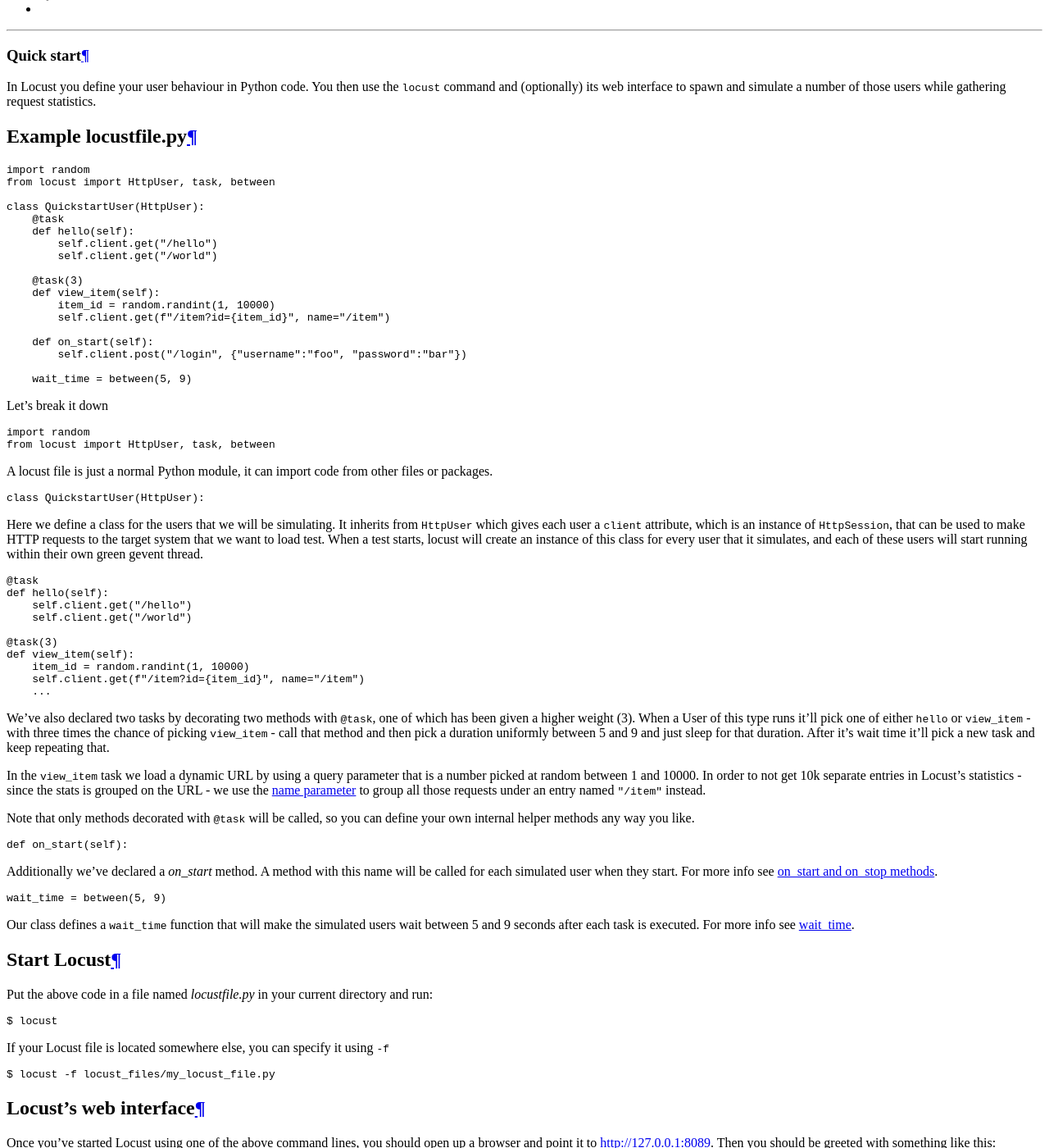
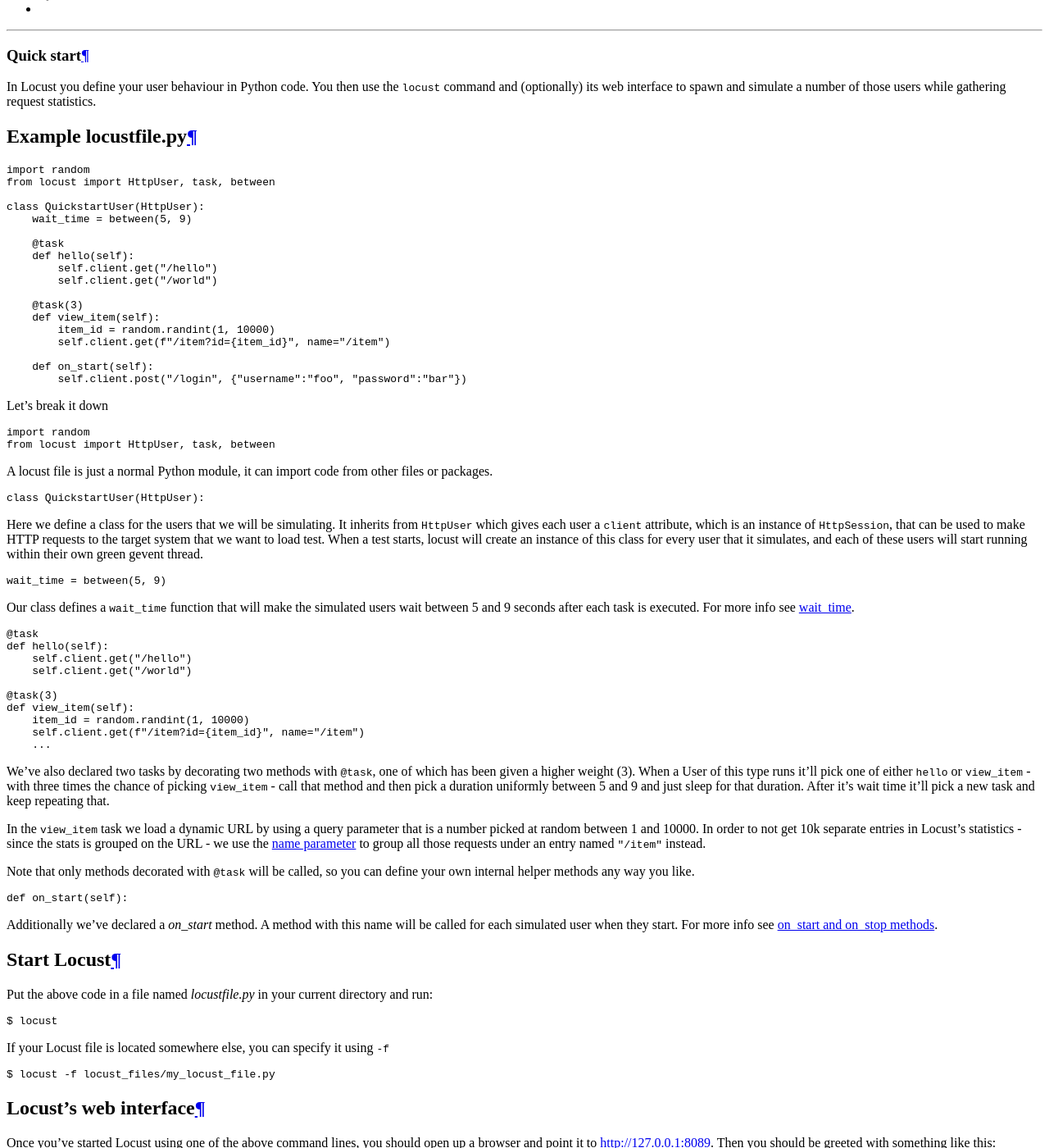
Before and after one commit to locustio/locust, a Sphinx documentation site: the page built from docs/quickstart.rst, in a window 1280 px wide and 1400 px high, scrolled down 657 px. Shown: the whole window at 82% size. Built offline with Sphinx 7.4.7 and the Read the Docs theme 2.0.0, drawn with Linux system fonts in a browser that asks for light colours; the version number is read from the project's files by our own code; some of the changed lines change nothing that is shown.

Commit message:
quickstart: move wait_time back to the top

```diff
--- a/docs/quickstart.rst
+++ b/docs/quickstart.rst
@@ -14,6 +14,8 @@
     from locust import HttpUser, task, between
 
     class QuickstartUser(HttpUser):
+        wait_time = between(5, 9)
+
         @task
         def hello(self):
             self.client.get("/hello")
@@ -27,7 +29,6 @@
         def on_start(self):
             self.client.post("/login", {"username":"foo", "password":"bar"})
 
-        wait_time = between(5, 9)
 
 .. rubric:: Let's break it down
 
@@ -49,6 +50,12 @@
 locust will create an instance of this class for every user that it simulates, and each of these
 users will start running within their own green gevent thread.
 
+.. code-block:: python
+
+    wait_time = between(5, 9)
+
+Our class defines a ``wait_time`` function that will make the simulated users wait between 5 and 9 seconds after each task
+is executed. For more info see :ref:`wait-time`.
 
 .. code-block:: python
 
@@ -80,13 +87,6 @@
 
 Additionally we've declared a `on_start` method. A method with this name will be called for each simulated
 user when they start. For more info see :ref:`on-start-on-stop`.
-
-.. code-block:: python
-
-    wait_time = between(5, 9)
-
-Our class defines a ``wait_time`` function that will make the simulated users wait between 5 and 9 seconds after each task
-is executed. For more info see :ref:`wait-time`.
 
 Start Locust
 ============
```
